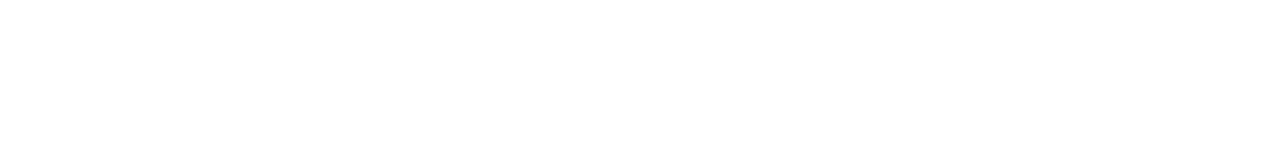
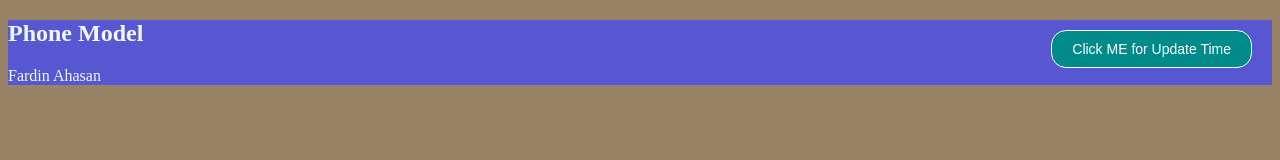
Before and after one commit to Fardin9721/Javascript_Practice, a plain HTML site: page index.html in a window 1280 px wide. Drawn offline with Linux system fonts and the light colour scheme.

Commit message:
Object & Event

```diff
--- /dev/null
+++ b/asstes/css/style.css
@@ -0,0 +1,15 @@
+.section{
+    max-width: 1400px;
+    margin: auto;
+    background-color: rgb(87, 87, 209);
+}
+.btn{
+    background-color: darkcyan;
+    padding:10px 20px;
+    float: right;
+    margin: 10px 20px;
+    color: #fff;
+    font-size: 14px;
+    border: 1px solid #fff;
+    border-radius: 15px;
+}
--- a/index.html
+++ b/index.html
@@ -3,13 +3,17 @@
 <head>
     <meta charset="UTF-8">
     <meta name="viewport" content="width=device-width, initial-scale=1.0">
+    <link rel="stylesheet" href="asstes/css/style.css">
     <title>Javascript</title>
 </head>
-<body>
+<body style="background-color: rgb(153, 131, 102); color: aliceblue;">
 
 
-    <p id="demo"></p>
-
+    <section class="section">
+        <button class="btn" id="btnd" onclick="timeShow()">Click ME for Update Time</button>
+        <h2 class="phn">Phone Model</h2>
+        <p id="PhoneModel"></p>
+    </section>
 
 
     <script src="js/test.js">
--- a/js/test.js
+++ b/js/test.js
@@ -4,7 +4,7 @@ const leon ={
     age:27,
     color : "Dark",
     fullName : function (){
-        console.log(this.fastName + " " + this.lastName);
+        return this.fastName + " " + this.lastName;
     },
     job: function(){
         console.log("CableONE");
@@ -15,5 +15,22 @@ const leon ={
 };
 
 
-leon.fullName();
+leon.job();
 console.log(leon.age);
+
+
+
+const phone ={
+    brandName : "Realme",
+    modelName : "Note 50",
+    phoneType : "Android",
+    vertionOs : 13,
+    ram : "4gb",
+    rom : "128gb",
+    display : "LED HD"
+
+};
+document.getElementById('PhoneModel').innerHTML = leon.fullName();
+function timeShow(){
+    document.getElementById('btnd').innerHTML = Date();
+};
```
